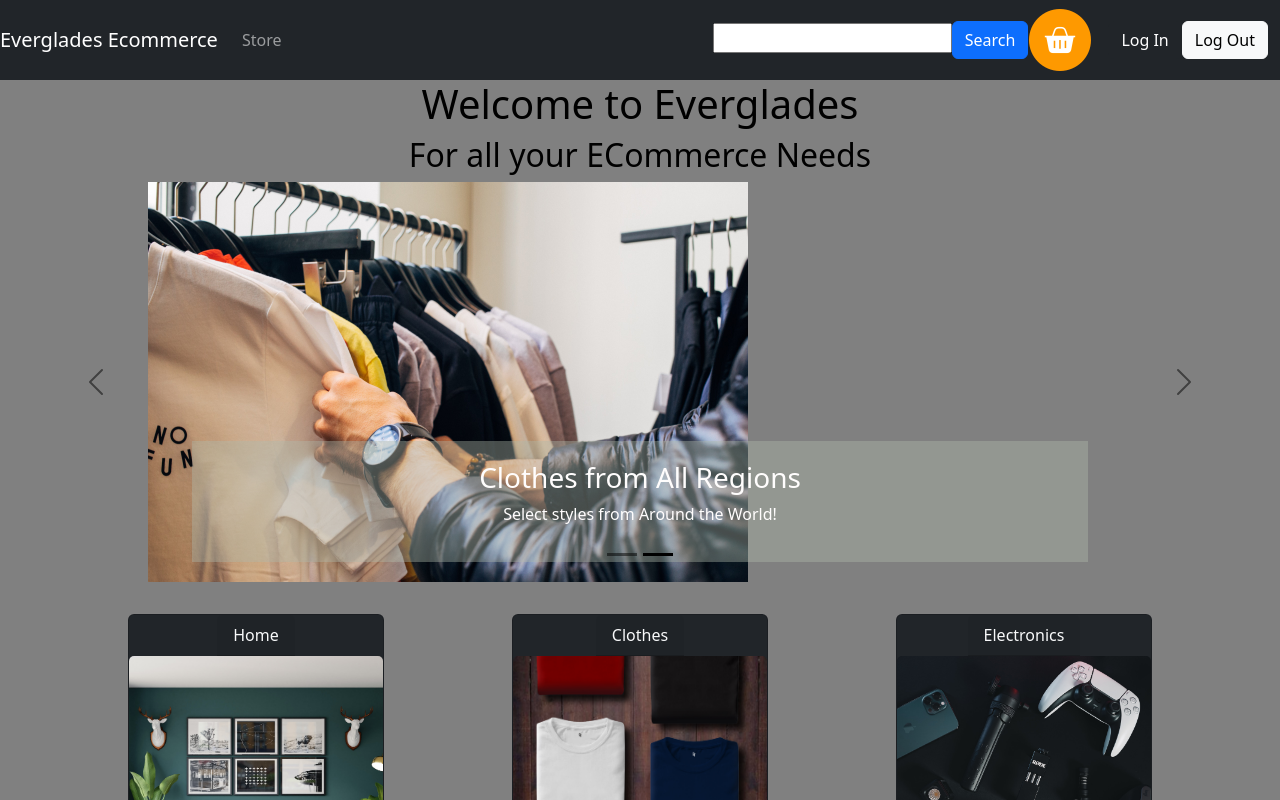
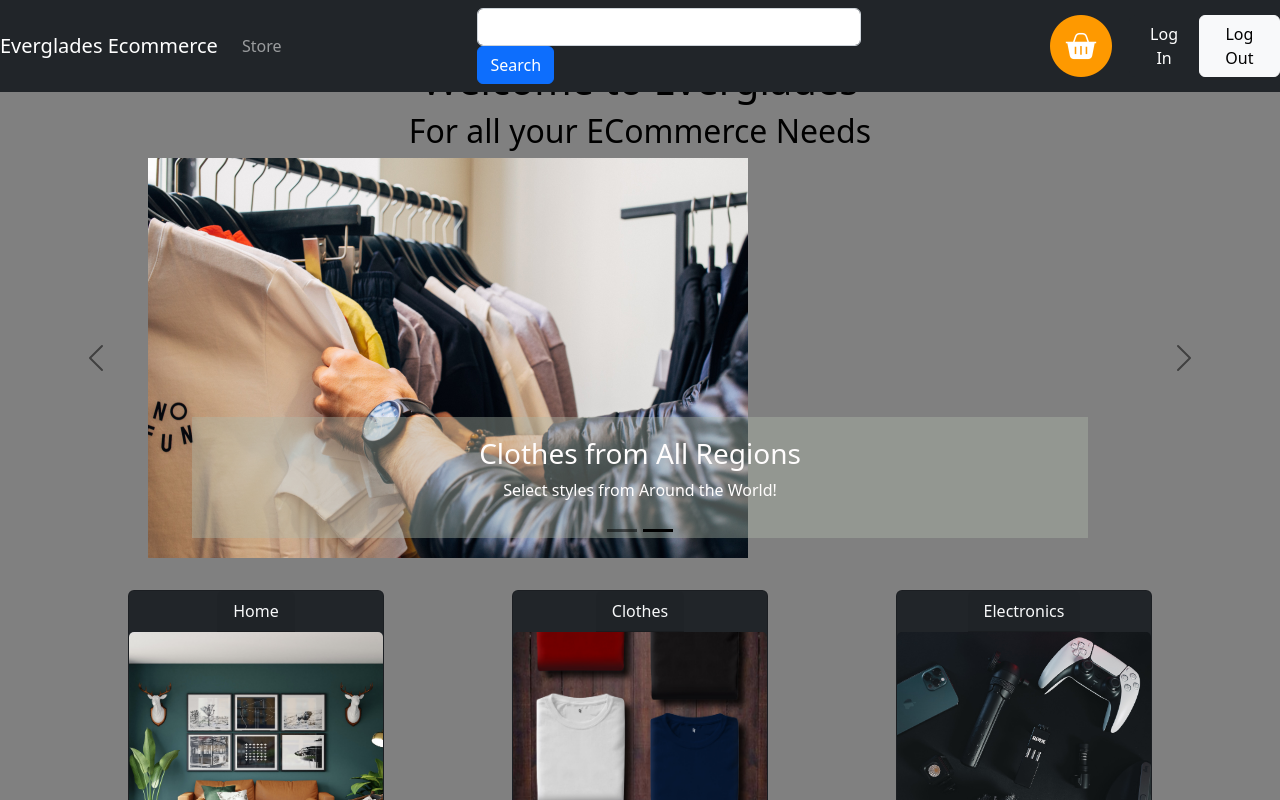
Before and after one commit to RyanZmu/store_app, a React (Create React App) app: page / in a window 1280 px wide. Shown: the top 800 px of the page. Built offline with nearby package versions, Linux system fonts and the light colour scheme; no server answers.

Commit message:
added cart notifcation badge, fixed search bar style and added form reset

```diff
--- a/src/App.js
+++ b/src/App.js
@@ -16,6 +16,8 @@ function App () {
     let [isFIlterActive, filterActiveState] = useState(true) //button starts DISABLED
     let [cartInv, cartState] = useState([]) // tracks cart inventory
     let [cartAdded, cartAddState] = useState(false) //check for cart alert
+    let [cartCount, cartCountState] = useState(0)
+    // let cartCount = 0
 
     let apiURL = '/api/v1/store'
 
@@ -50,7 +52,8 @@ function App () {
                 itemToAdd.quantity +=1
                 cartState([...cartInv]) //update state
             }
-                cartAddState(true,itemToAdd._id)
+                cartAddState(true)
+                showNotification(true)
 
                 // timeout the alert
                 setTimeout(() => {
@@ -92,11 +95,19 @@ function App () {
             }}
 
 
+            async function showNotification (cartAdded) {
+                console.log(cartAdded);
+                // console.log(cartCount);
+                if (cartAdded) {
+                    cartCountState(cartCount+=1)
+                }
+            }
 return (
      <div id='App'>
         <NavBar
         searchData={searchStore}
         filterItems={filterItems}
+        count={cartCount}
         />
 
         {/*when a user adds to cart, show message  */}
--- a/src/Components/cart.js
+++ b/src/Components/cart.js
@@ -6,6 +6,7 @@ const Cart = (props) => {
 
     return (
         <div id="cart-page">
+            <h3>Shopping Cart:</h3>
             <Container id="cart-container">
                 {props.cart.map(item => {
                    return (<Card key={item._id} className="cart-card">
--- a/src/Components/cart_toast.js
+++ b/src/Components/cart_toast.js
@@ -1,7 +1,8 @@
-import { Alert, Container } from "react-bootstrap";
+import { Alert, Badge, Container } from "react-bootstrap";
 
 const CartMessage = (props) => {
-    console.log(props.cartAdded);
+    // console.log(props.cartAdded);
+
    return (
         <div>
          <Container fluid id='cart-alert-container'>
--- a/src/Components/navbar.js
+++ b/src/Components/navbar.js
@@ -3,13 +3,13 @@ import { useAuth0 } from "@auth0/auth0-react"
 import { Nav, Navbar, Container, Button } from "react-bootstrap"
 import shoppingCart from '../images/shopping-cart.png'
 import { Formik, Form, Field } from "formik"
+import NotificationBadge from '../Components/notification_badge'
 
 
 const NavBar = (props) => {
   const {loginWithRedirect} = useAuth0()
   const {logout} = useAuth0()
   const { user, isAuthenticated} = useAuth0();
-  let searched = ''
 
     return (
      <div>
@@ -20,48 +20,61 @@ const NavBar = (props) => {
                   {/* above onClick will make the store page repopulate when clicked */}
                 </Nav>
 
-            <Container fluid id='login-container'>
+          <Container id="search-container">
               {/* Search bar */}
                <Formik
                 className='user-search'
                 initialValues={{search:''}}
                 onSubmit={(values) => {
-                  searched = values
-                  props.searchData(searched)
-                  console.log(searched);
+                  props.searchData(values)
+                  values.search='' //reset field
                 }}>
                   {/* access Formik data via props */}
                 {props => {
                   return <Form onSubmit={props.handleSubmit}>
                     <Link to='/store'><Field
+                    id='search-field'
+                    className='form-control'
                     type="text"
                     name="search"
                     value={props.values.search}
-                    /></Link>
+                    />
+                    </Link>
                     {/* the field links to store, had to use as a work around for the button not working if wrapped by a Link */}
                     <Button type="submit">Search</Button>
                   </Form>
                 }}
                 </Formik>
+          </Container>
 
+            {/* cart icon and notification badge */}
+              <div className="cart-icon">
+              {props.count > 0 ? <NotificationBadge cartCount={props.count} /> : null}
+              <Nav.Link
+              as={Link}
+              to='/cart'
+              >
+                <img
+                src={shoppingCart}
+                alt='shopping cart icon'/>
+              </Nav.Link>
+              </div>
 
-              <div className="cart-icon">
-              <Nav.Link as={Link} to='/cart'><img src={shoppingCart} alt='shopping cart icon'/  ></Nav.Link>
-              </div>
 
               {/* once user is authenticated, show profile info */}
             {isAuthenticated ?
             <Nav.Link as={Link} to='/profile'>
-              <div id='nav-user-container'>
+              <Container id='nav-user-container'>
               <img className='nav-user-img' src={user.picture} alt={user.name}/>
               <p>{`Welcome! ${user.name}`}</p>
-            </div>
+            </Container>
             </Nav.Link>: null}
 
               {/* Login buttons */}
               <Button variant='dark' onClick={() => loginWithRedirect()}>Log In</Button>
               <Button variant='light' onClick={() => logout({ logoutParams: { returnTo: window.location.origin }})}>Log Out</Button>
-            </Container>
+            {/* </Container> */}
+
         </Navbar>
      </div>
     )
--- /dev/null
+++ b/src/Components/notification_badge.js
@@ -0,0 +1,13 @@
+import { Badge } from "react-bootstrap";
+
+const NotificationBade = (props) => {
+    return (
+        <div>
+            <Badge pill id='cart-count'>
+                {props.cartCount}
+            </Badge>
+        </div>
+    )
+}
+
+export default NotificationBade
--- a/src/Components/store_front.js
+++ b/src/Components/store_front.js
@@ -41,13 +41,12 @@ const StoreFront = (props) => {
                     <Dropdown.Item eventKey="4">$25 and Under</Dropdown.Item>
                     <Dropdown.Item eventKey="5">$25 - $100</Dropdown.Item>
                     <Dropdown.Item eventKey="6">$100 - $500</Dropdown.Item>
-                    {/* add price range logic to filterItems */}
+                    {/* add price range logic to filterItems later*/}
 
                 </DropdownButton>
 
                 <Button variant='danger' disabled={disableButton} onClick={() => {
                   props.category("")}}>Remove Filters</Button>
-
             </Container>
 
     <Container className='card-container' fluid='true'>
--- a/src/Components/user_profile.js
+++ b/src/Components/user_profile.js
@@ -1,4 +1,5 @@
 import { useAuth0 } from "@auth0/auth0-react";
+import { Image } from "react-bootstrap";
 
 const Profile = () => {
     const { user, isAuthenticated, isLoading } = useAuth0();
@@ -11,7 +12,7 @@ const Profile = () => {
     return (
         isAuthenticated && (
             <div>
-                <img src={user.picture} alt={user.name} />
+                <Image src={user.picture} alt={user.name} />
                 <h2>{user.name}</h2>
                 <p>{user.email}</p>
             </div>
--- a/src/index.css
+++ b/src/index.css
@@ -8,11 +8,11 @@
 }
 
 body {
-  padding-top: 80px;
+  padding-top: 7vh;
 }
-@media (max-width: 979px) { /*Prevents navbar from covering top content when fixed- stack overflow solution*/
+@media (max-width: 1000px) { /*Prevents navbar from covering top content when fixed- stack overflow solution*/
   body {
-    padding-top: 0px;
+    padding-top: 0vh;
   }
 }
 
@@ -126,12 +126,27 @@ h1,h2 {
   object-fit: contain;
 }
 
-#login-container {
+#user-container {
   display: flex;
   justify-content: flex-end;
+  align-items: center;
+  align-content: center;
   flex-flow: row nowrap;
-  flex-grow: 3;
-  flex-shrink: 4;
+  flex-grow: 1;
+  flex-shrink: 1;
+  margin: 0;
+  color:white;
+}
+
+#search-container {
+  display: flex;
+  flex-flow: row nowrap;
+  justify-content: center;
+  flex-shrink: 5;
+}
+
+#search-field {
+  width: 30vw;
 }
 
 #nav-user-container {
@@ -139,6 +154,7 @@ h1,h2 {
   justify-content: flex-end;
   flex-flow: row nowrap;
   color:white;
+
 }
 
 .nav-user-img {
@@ -147,6 +163,8 @@ h1,h2 {
 
 .cart-icon {
   margin-right: 1em;
+  z-index: 0;
+  position: relative;
 }
 
 #cart-alert {
@@ -155,3 +173,9 @@ h1,h2 {
   z-index: 1;
   background-color: hsla(100, 50%, 70%, 90%); /*added some transparency to avoid blocking text with the alert box - overrode bootstrap stylings*/
 }
+
+#cart-count {
+  z-index: 2;
+  position: fixed;
+
+}
```
Also changed, not shown: 1 other file (tests, documents, lock files or other folders).
